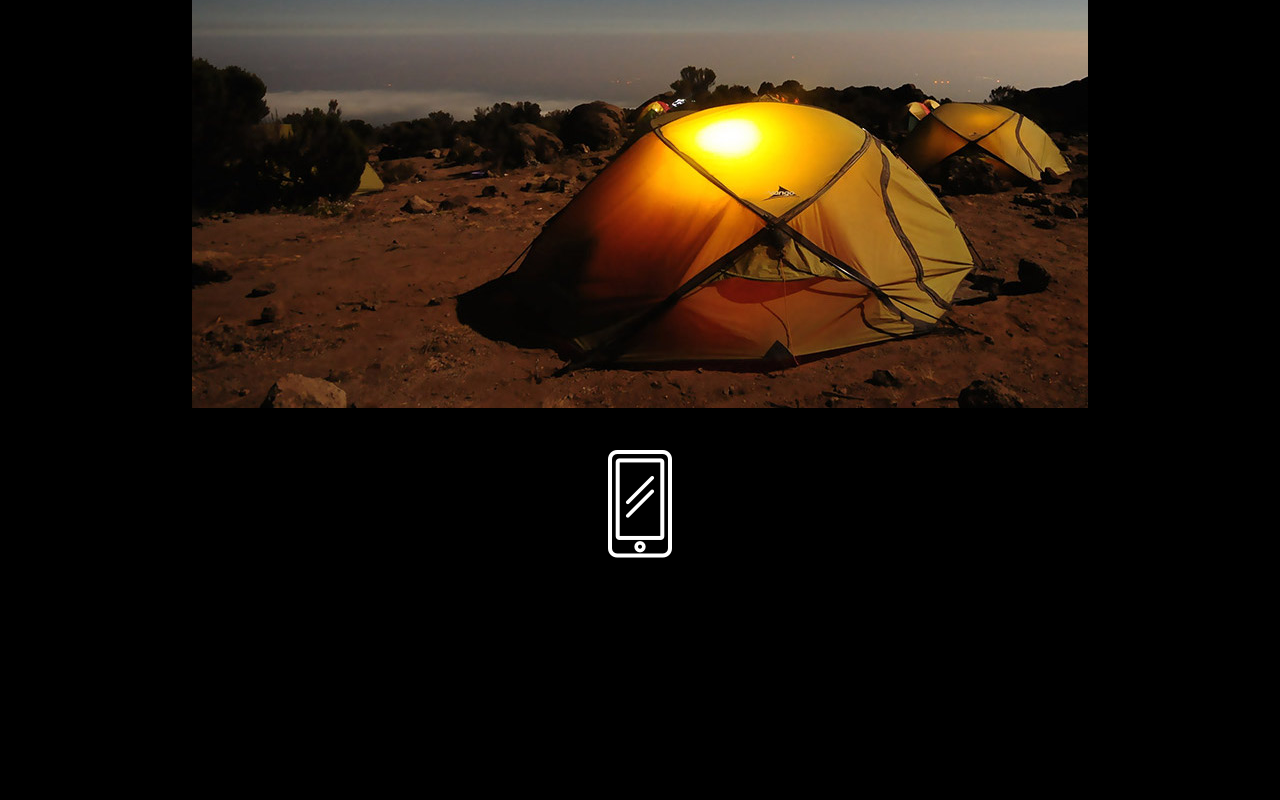
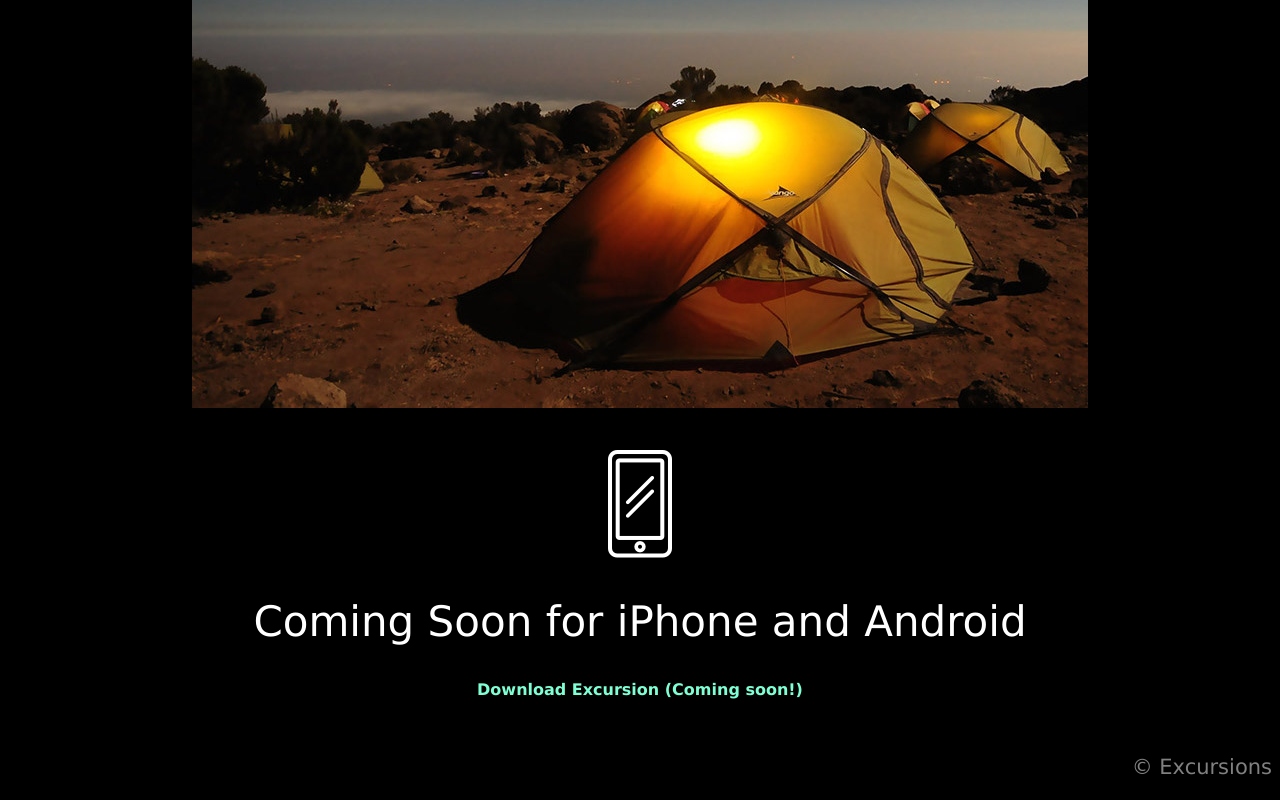
Before and after one commit to MarcoMaj/excursion, a plain HTML site: page index.html in a window 1280 px wide. Shown: the part 597-1397 px from the top of the page. Before the commit the page ends 1167 px from the top, so only its background shows below. Drawn offline with Linux system fonts and the light colour scheme.

Commit message:
finish content

```diff
--- a/index.html
+++ b/index.html
@@ -3,7 +3,7 @@
   <head>
     <meta charset="utf-8">
     <title></title>
-    <link rel="stylesheet" type="text/css" href="resources/style.css">
+    <link rel="stylesheet" type="text/css" href="resources/css/style.css">
   </head>
   <body>
     <div class="top header">
@@ -19,6 +19,10 @@
     <br>
     <br>
     <img class="phone"src="resources/img/phone.png" alt="white phone symbol">
+    <h2 class="title">Coming Soon for iPhone and Android</h2>
+    <h3 class="link">Download Excursion (Coming soon!)</h3>
+    <br>
+    <p class="copyright">© Excursions</p>
 
   </body>
 </html>
--- a/resources/style.css
+++ b/resources/css/style.css
@@ -27,3 +27,7 @@ p {
   color: grey;
   font-size: 21px;
 }
+
+.copyright {
+  text-align: right;
+}
```
